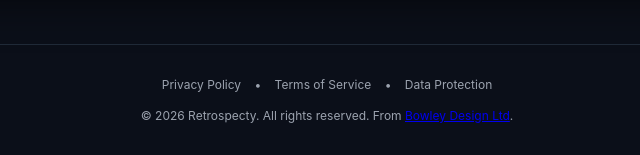
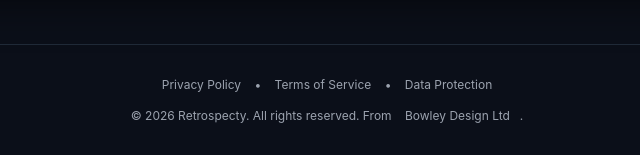
Before and after one commit to markbowley/retrospecty-portal, a FastAPI app: page / in a window 1280 px wide. Shown: the part 1191-1346 px from the top of the page, without its empty margins (313-953 px from the left). Run offline with FastAPI, Linux system fonts and the light colour scheme; some libraries are stand-ins or nearby versions.

Commit message:
Footer links colour change

```diff
--- a/static/style.css
+++ b/static/style.css
@@ -38,7 +38,7 @@ button:hover { background: var(--accent-hover); color: white; }
 
 footer { margin-top: auto; border-top: 1px solid var(--border); padding: 30px 40px; font-size: 12px; color: var(--text-muted); text-align: center; }
 .footer-links { margin-bottom: 12px; }
-.footer-links a { color: var(--text-muted); text-decoration: none; margin: 0 10px; }
+.footer-links a, footer a { color: var(--text-muted); text-decoration: none; margin: 0 10px; }
 .footer-links a:hover { color: var(--text-main); }
 .price { font-size: 13px; color: var(--text-main); text-align: center; margin-top: 14px; }
 .sample-link { display: block; text-align: center; margin-top: 10px; font-size: 13px; color: var(--accent); text-decoration: none; }
```
